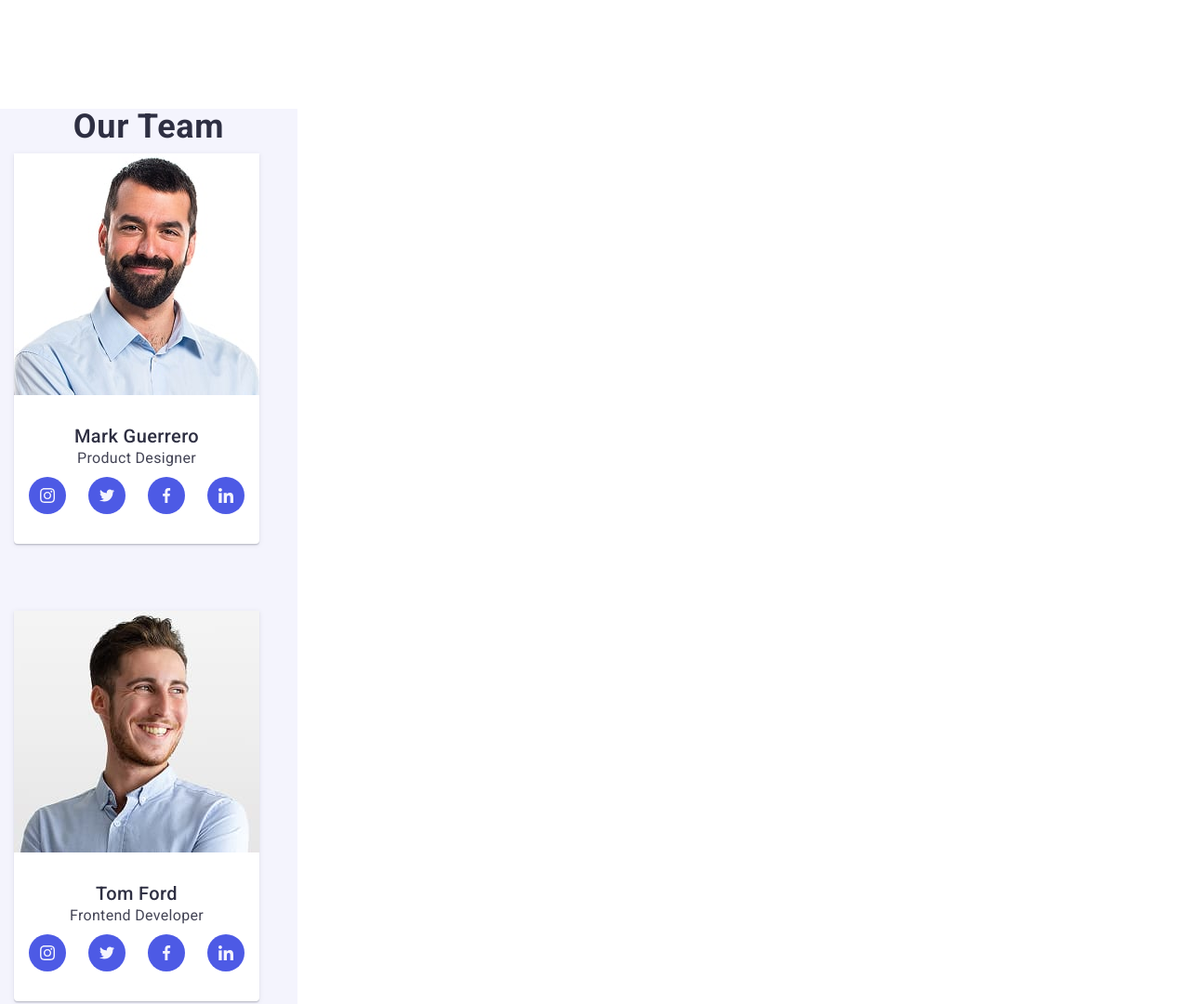
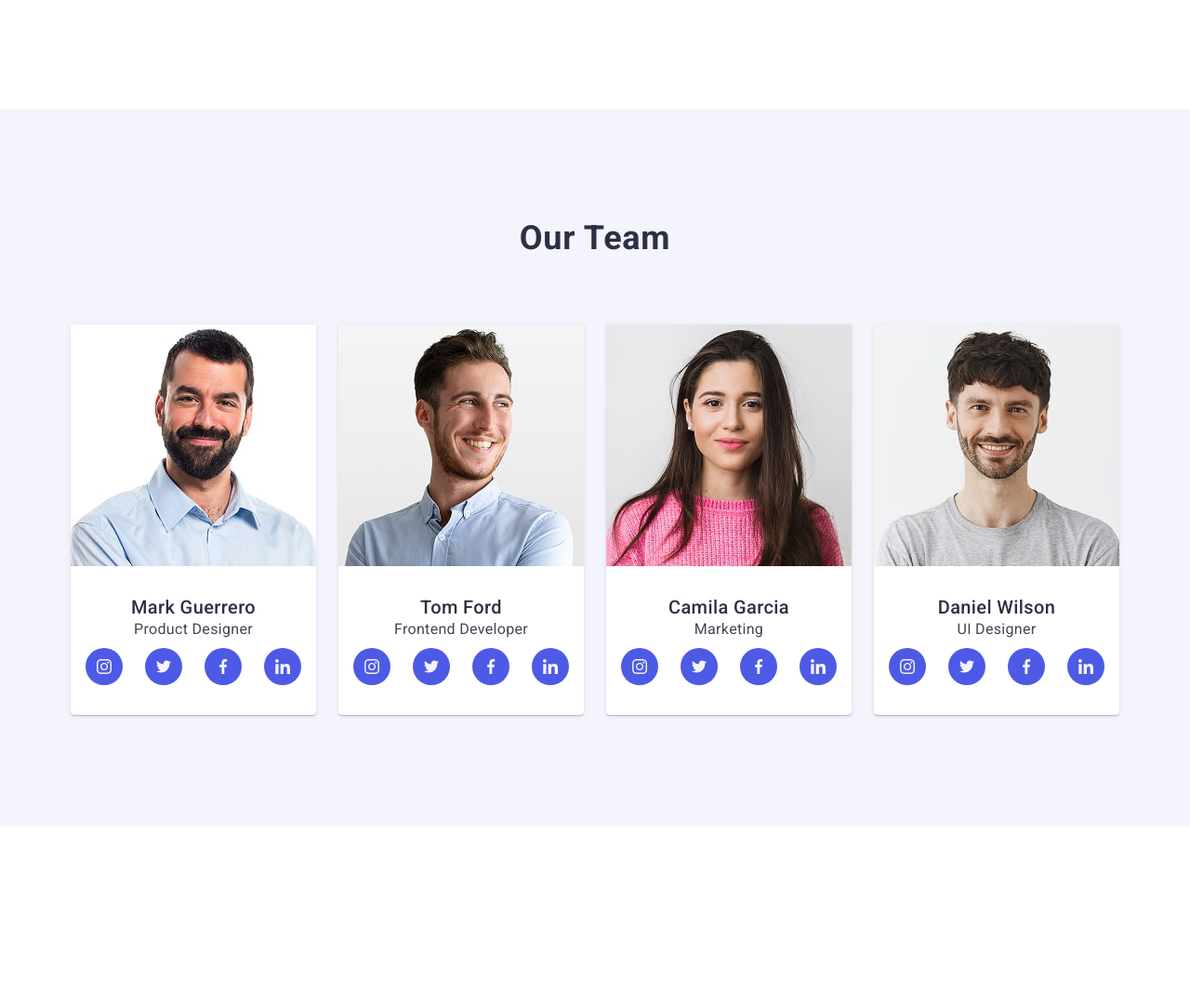
Before and after one commit to Zaleva96/goit-markup-hw-06, a plain HTML site: page index.html in a window 1280 px wide. Shown: the part 1092-2172 px from the top of the page at 93% size. After the commit the page ends 1981 px from the top, so only its background shows below. Drawn offline with nearby package versions, Linux system fonts and the light colour scheme; files whose address does not match are found by name.

Commit message:
add our team

```diff
--- a/css/styles.css
+++ b/css/styles.css
@@ -559,8 +559,6 @@ button {
 /*our team */
 .our-team {
   display: flex;
-  max-width: 320px;
-  height: 2232px;
   background-color: #f4f4fd;
   padding-bottom: 96px;
 }
@@ -574,13 +572,14 @@ button {
   color: #2e2f42;
   padding-bottom: 72px;
   justify-content: center;
-  padding-bottom: 8px;
 }
 
 .our-team-list {
   display: flex;
   flex-wrap: wrap;
   gap: 72px;
+  align-items: center;
+  justify-content: center;
 }
 .our-team-item {
   /* width: calc((100% - 72px) / 4); */
@@ -645,3 +644,23 @@ button {
 .class-icon {
   fill: #f4f4fd;
 }
+
+@media screen and (min-width: 768px) {
+  .our-team-container {
+  }
+
+  .our-team-title {
+    padding-bottom: 72px;
+  }
+
+  .our-team-list {
+    gap: 24px;
+    row-gap: 64px;
+  }
+}
+
+@media screen and (min-width: 1158px) {
+  .our-team {
+    padding: 120px 0;
+  }
+}
--- a/index.html
+++ b/index.html
@@ -250,6 +250,10 @@
 
             <li class="our-team-item">
               <img
+                srcset="
+                  ./images/team/team-2-min.jpg    1x,
+                  ./images/team/team-2@2x-min.jpg 2x
+                "
                 src="./images/team-2.jpg"
                 alt="Tom Ford Frontend Developer"
                 width="264" />
@@ -290,6 +294,10 @@
             </li>
             <li class="our-team-item">
               <img
+                srcset="
+                  ./images/team/team-3-min.jpg    1x,
+                  ./images/team/team-3@2x-min.jpg 2x
+                "
                 src="./images/team-3.jpg"
                 alt="Camila Garcia Marketing"
                 width="264" />
@@ -330,6 +338,10 @@
             </li>
             <li class="our-team-item">
               <img
+                srcset="
+                  ./images/team/team-4-min.jpg    1x,
+                  ./images/team/team-4@2x-min.jpg 2x
+                "
                 src="./images/team-4.jpg"
                 alt="Daniel Wilson UI Designer"
                 width="264" />
```
